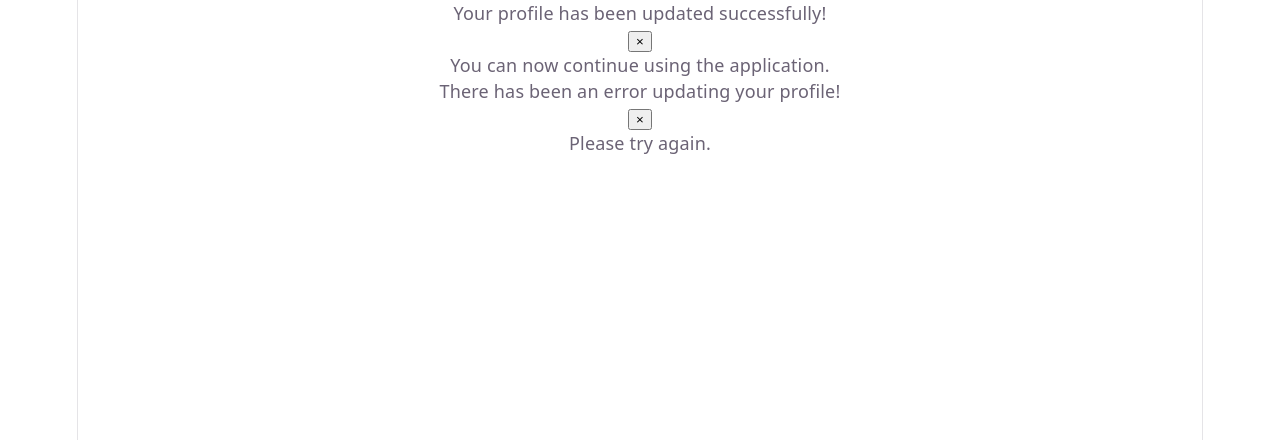
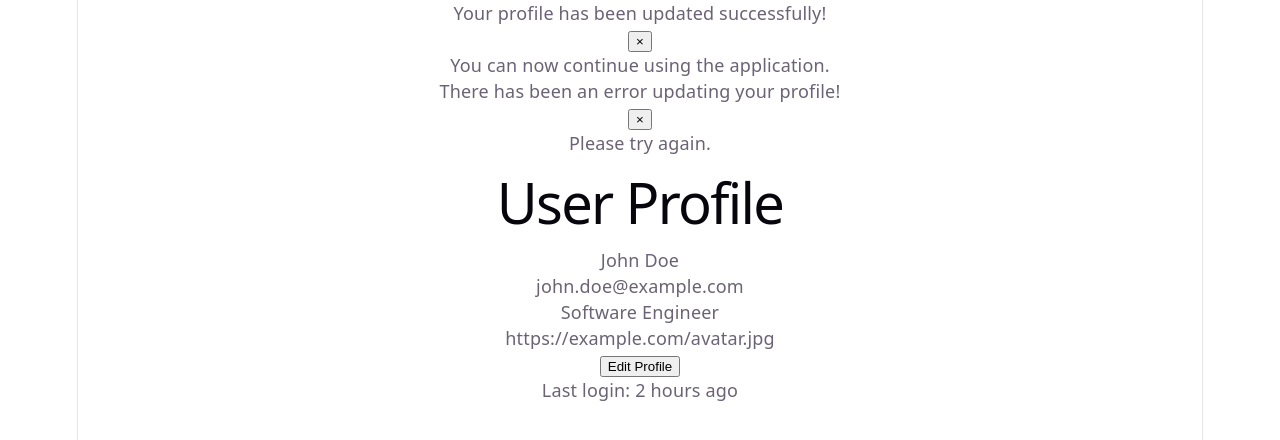
Before and after one commit to fdiallo/React-Fondametals-Lab1, a React (Vite) app: page / in a window 1280 px wide. Shown: the top 440 px of the page. Built offline with nearby package versions, Linux system fonts and the light colour scheme.

Commit message:
Implement ProfileCard

```diff
--- a/src/App.tsx
+++ b/src/App.tsx
@@ -1,6 +1,15 @@
 import AlertBox from './components/AlertBox/AlertBox'
+import UserProfileCard from './components/UserProfileCard/UserProfileCard'
 
 function App() {
+
+  const user = {
+    id: '1',
+    name: 'John Doe',
+    email: 'john.doe@example.com',
+    role: 'Software Engineer',
+    avatarUrl: 'https://example.com/avatar.jpg'
+  };
 
   return (
     <>
@@ -17,6 +26,18 @@ function App() {
         onClose={() => alert('Alert closed')} >
         <p className="text-sm">Please try again.</p>
       </AlertBox>
+
+      <UserProfileCard
+        user={user}
+        showEmail={true}
+        showRole={true}
+        onEdit={(userId) => alert(`Editing user ${userId}`)}
+      >
+        <div className="text-sm text-gray-500">
+          Last login: 2 hours ago
+        </div>
+      </UserProfileCard>
+
     </>
   )
 }
--- a/src/components/UserProfileCard/UserProfileCard.tsx
+++ b/src/components/UserProfileCard/UserProfileCard.tsx
@@ -1,15 +1,16 @@
 import type { UserProfileCardProps } from "../../types";
 
 
-function UserProfileCard({user, showEmail, showRole}: UserProfileCardProps) {
+function UserProfileCard({user, showEmail, showRole, onEdit, children}: UserProfileCardProps) {
     return (
         <div>
             <h1>User Profile</h1>
             <p>{user.name}</p>
-            <p>{user.email}</p>
-            <p>{user.role}</p>
-            <p>{showEmail}</p>
-            <p>{showRole}</p>
+            <p>{showEmail? user.email : ""}</p>
+            <p>{showRole? user.role : ""}</p>
+            <p>{user.avatarUrl}</p>
+            <button onClick={() => onEdit?.(user.id)}>Edit Profile</button>
+            {children}
         </div>
     )
 }
```
